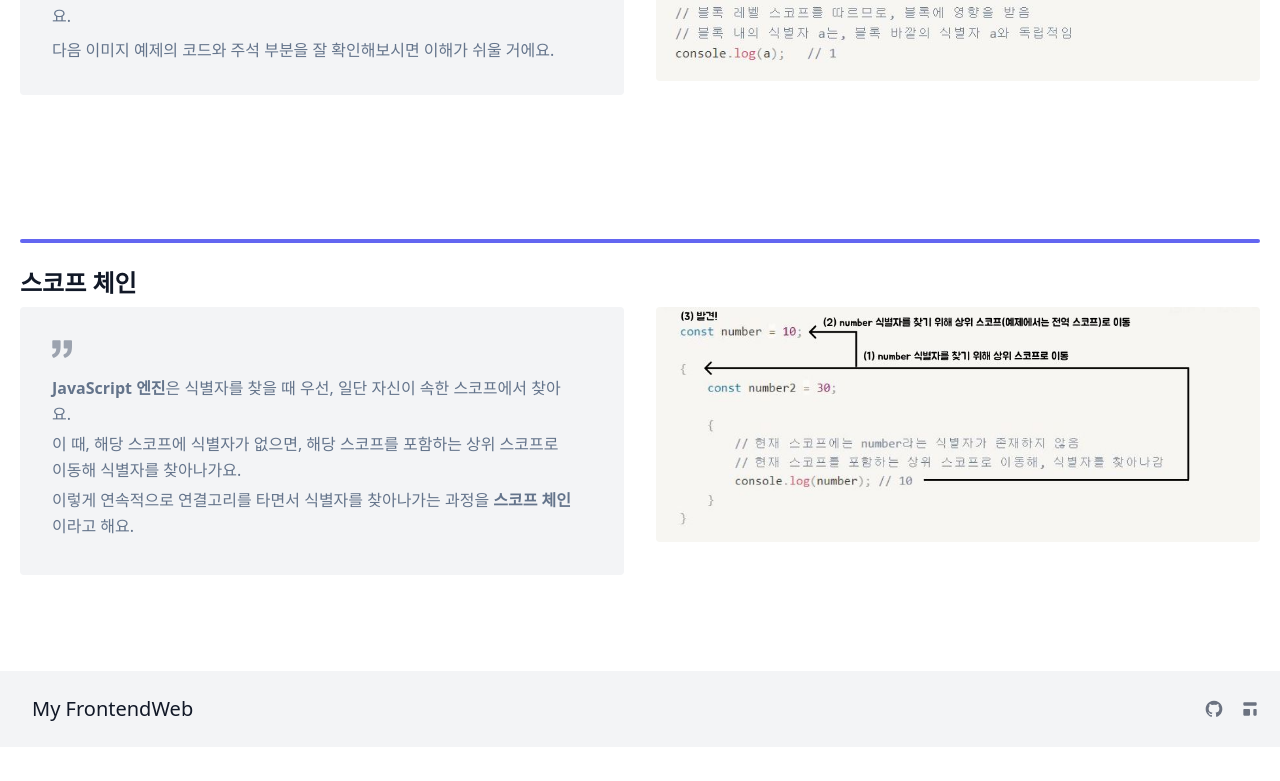
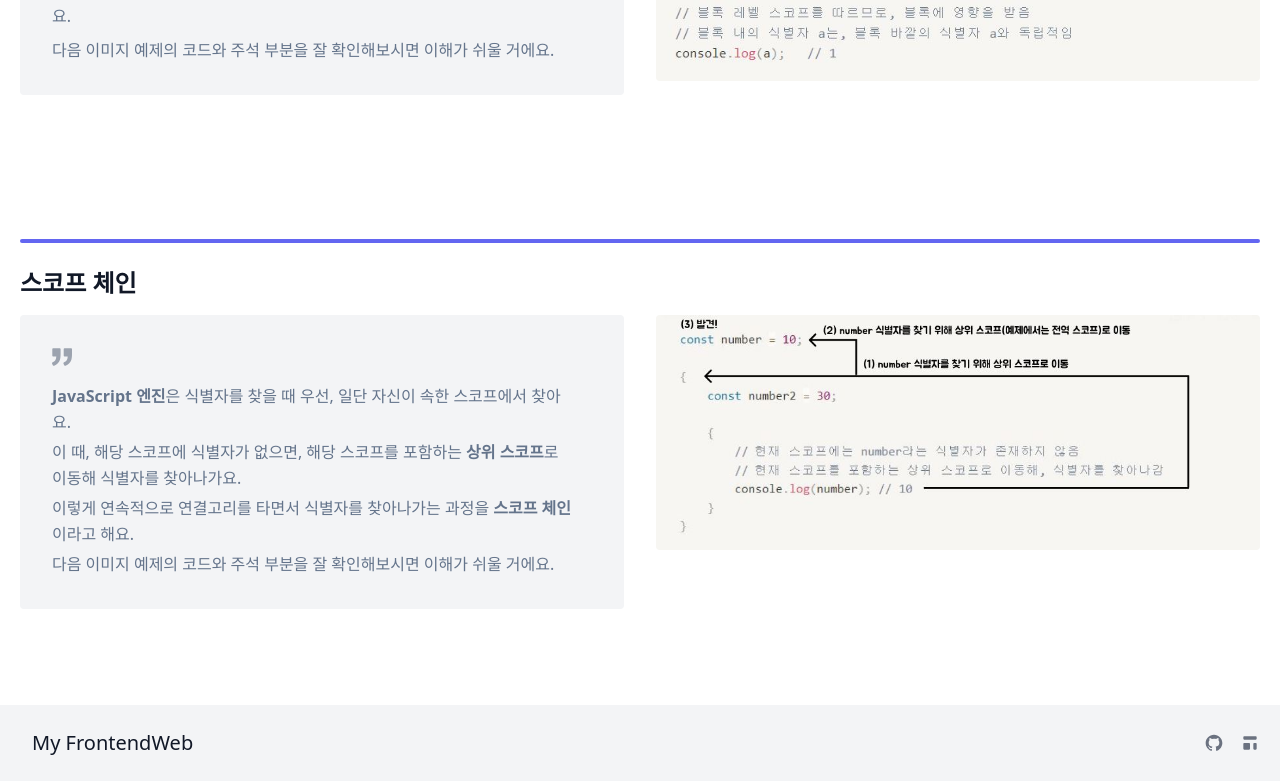
Before and after one commit to Lee-Sang-Beom/nextjs_and_notion, a Next.js app: page /web_basic/scope in a window 1280 px wide. Shown: the part 1583-2364 px from the top of the page. Before the commit the page ends 2330 px from the top, so only its background shows below. Built offline with nearby package versions, Linux system fonts and the light colour scheme.

Commit message:
notify annotation

```diff
--- a/pages/web_basic/scope.tsx
+++ b/pages/web_basic/scope.tsx
@@ -54,7 +54,6 @@ export default function Scope() {
                             <div className="w-2/3 h-full bg-indigo-500"></div>
                         </div>
 
-                        {/* 분류 */}
                         <div className="mb-12">
                             <h1 className="text-2xl font-bold title-font text-gray-900 mt-6 mb-2 ">전역 스코프와 지역 스코프</h1>
                             <p className="sm:w-full leading-relaxed text-base sm:pl-10 pl-0 mt-1">
@@ -162,17 +161,15 @@ export default function Scope() {
 
                     </div>
 
-                    {/* 내용 2 : 스코프 분류 */}
+                    {/* 내용 3 : 스코프 체인 */}
                     <div className="container px-5 py-12 mx-auto">
                         {/* bar 길이*/}
                         <div className="h-1 bg-gray-200 rounded overflow-hidden">
                             <div className="w-full h-full bg-indigo-500"></div>
                         </div>
 
-                        {/* 분류 */}
                         <div className="mb-12">
-                            <h1 className="text-2xl font-bold title-font text-gray-900 mt-6 mb-2 ">스코프 체인</h1>
-
+                            <h1 className="text-2xl font-bold title-font text-gray-900 mt-6 mb-4">스코프 체인</h1>
                             <div className="flex flex-wrap -m-4">
                                 <div className="p-4 lg:w-1/2 w-full">
                                     <div className="h-full bg-gray-100 dark:bg-gray-200 p-8 rounded">
@@ -180,8 +177,9 @@ export default function Scope() {
                                             <path d="M925.036 57.197h-304c-27.6 0-50 22.4-50 50v304c0 27.601 22.4 50 50 50h145.5c-1.9 79.601-20.4 143.3-55.4 191.2-27.6 37.8-69.399 69.1-125.3 93.8-25.7 11.3-36.8 41.7-24.8 67.101l36 76c11.6 24.399 40.3 35.1 65.1 24.399 66.2-28.6 122.101-64.8 167.7-108.8 55.601-53.7 93.7-114.3 114.3-181.9 20.601-67.6 30.9-159.8 30.9-276.8v-239c0-27.599-22.401-50-50-50zM106.036 913.497c65.4-28.5 121-64.699 166.9-108.6 56.1-53.7 94.4-114.1 115-181.2 20.6-67.1 30.899-159.6 30.899-277.5v-239c0-27.6-22.399-50-50-50h-304c-27.6 0-50 22.4-50 50v304c0 27.601 22.4 50 50 50h145.5c-1.9 79.601-20.4 143.3-55.4 191.2-27.6 37.8-69.4 69.1-125.3 93.8-25.7 11.3-36.8 41.7-24.8 67.101l35.9 75.8c11.601 24.399 40.501 35.2 65.301 24.399z"></path>
                                         </svg>
                                         <p className="leading-relaxed mb-1 dark:text-slate-700"><strong>JavaScript 엔진</strong>{`은 식별자를 찾을 때 우선, 일단 자신이 속한 스코프에서 찾아요.`}</p>
-                                        <p className="leading-relaxed mb-1 dark:text-slate-700">{`이 때, 해당 스코프에 식별자가 없으면, 해당 스코프를 포함하는 상위 스코프로 이동해 식별자를 찾아나가요.`}</p>
+                                        <p className="leading-relaxed mb-1 dark:text-slate-700">{`이 때, 해당 스코프에 식별자가 없으면, 해당 스코프를 포함하는 `}<strong>상위 스코프</strong>{`로 이동해 식별자를 찾아나가요.`}</p>
                                         <p className="leading-relaxed mb-1 dark:text-slate-700">{`이렇게 연속적으로 연결고리를 타면서 식별자를 찾아나가는 과정을 `}<strong>스코프 체인</strong>{`이라고 해요.`}</p>
+                                        <p className="leading-relaxed dark:text-slate-700">{`다음 이미지 예제의 코드와 주석 부분을 잘 확인해보시면 이해가 쉬울 거에요.`} </p>
                                     </div>
                                 </div>
                                 <div className="p-4 lg:w-1/2 w-full">
@@ -193,8 +191,6 @@ export default function Scope() {
                                 </div>
                             </div>
                         </div>
-
-
                     </div>
                 </section>
             </Layout>
```
